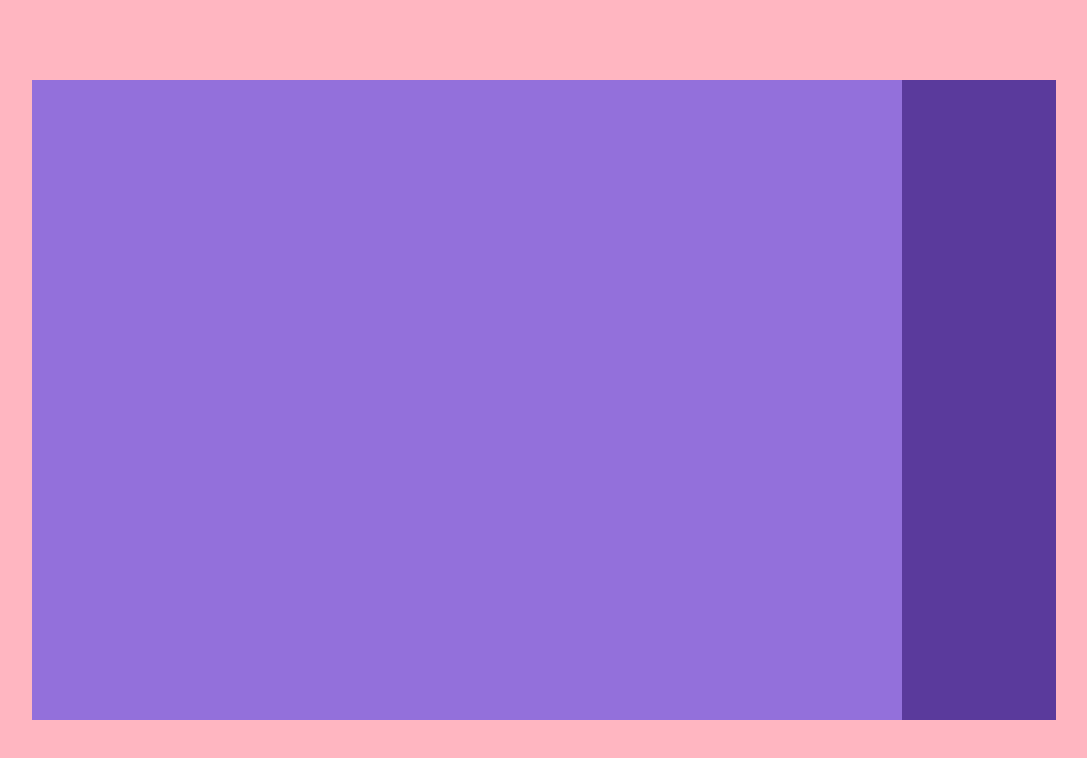
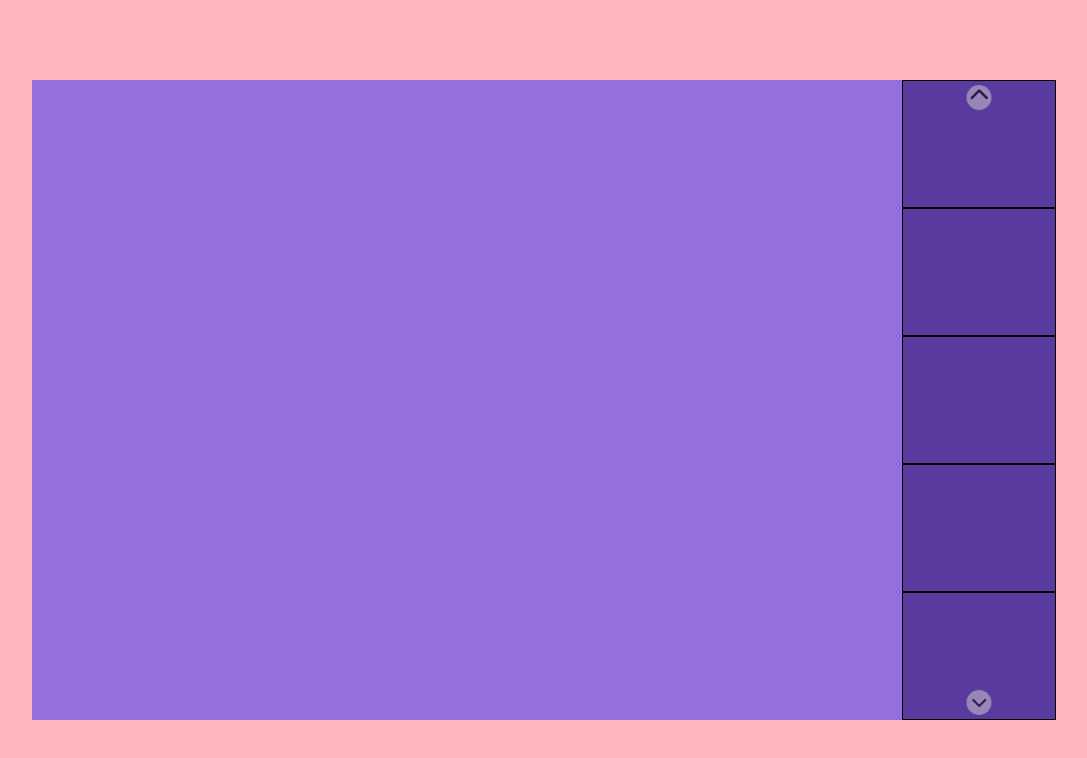
Before and after one commit to ElenaLj/js-array-carousel, a plain HTML site: page index.html in a window 1280 px wide. Shown: the whole page, without its empty margins (96-1183 px from the left). Drawn offline with Linux system fonts and the light colour scheme.

Commit message:
formattazione base

```diff
--- a/css/style.css
+++ b/css/style.css
@@ -40,6 +40,43 @@ body {
     width: 15%;
     height: 100%;
     float: left;
+    position: relative;
+}
+
+.col-dx > div.small {
+    height: calc(100% / 5);
+}
+
+.col-dx .arrow-up {
+    margin-top: 5px;
+    position: absolute;
+    top: 0;
+    left: 50%;
+    transform: translateX(-50%);
+}
+
+.col-dx .arrow-down {
+    margin-bottom: 5px;
+    position: absolute;
+    bottom: 0;
+    left: 50%;
+    transform: translateX(-50%);
+}
+
+.col-dx .arrow-up,
+.col-dx .arrow-down {
+    width: 25px;
+    height: 25px;
+    border-radius: 50%;
+    background-color: lightgray;
+    opacity: .5;
+    line-height: 25px;
+    text-align: center;
+}
+
+.col-dx .arrow-up > i,
+.col-dx .arrow-up > i {
+    font-size: 20px;
 }
 
 /* *** debug *** */
@@ -58,3 +95,7 @@ body {
 .debug .col-dx {
     background-color: rgb(90, 58, 156);
 }
+
+.debug .col-dx > div.small {
+    border: 1px solid black;
+}
--- a/index.html
+++ b/index.html
@@ -6,6 +6,7 @@
     <meta name="viewport" content="width=device-width, initial-scale=1.0">
     <title>JS Array Carousel</title>
     <link rel="stylesheet" href="css/style.css">
+    <link rel="stylesheet" href="https://cdnjs.cloudflare.com/ajax/libs/font-awesome/6.0.0-beta2/css/all.min.css" integrity="sha512-YWzhKL2whUzgiheMoBFwW8CKV4qpHQAEuvilg9FAn5VJUDwKZZxkJNuGM4XkWuk94WCrrwslk8yWNGmY1EduTA==" crossorigin="anonymous" referrerpolicy="no-referrer" />
 </head>
 <body class="debug">
 
@@ -20,7 +21,26 @@
             <!-- /colonna di sinistra -->
 
             <!-- colonna di destra -->
-            <div class="col-dx"></div>
+            <div class="col-dx">
+
+                <!-- immagini piccole -->
+                <div class="small"></div>
+                <div class="small"></div>
+                <div class="small"></div>
+                <div class="small"></div>
+                <div class="small"></div>
+                <!-- /immagini piccole -->
+
+                <!-- pulsanti -->
+                <div class="arrow-up">
+                    <i class="fas fa-chevron-up"></i>
+                </div>
+
+                <div class="arrow-down">
+                    <i class="fas fa-chevron-down"></i>
+                </div>
+                <!-- /pulsanti -->
+            </div>
             <!-- /colonna di destra -->
         </div>
         <!-- /sezione delle immagini -->
```
